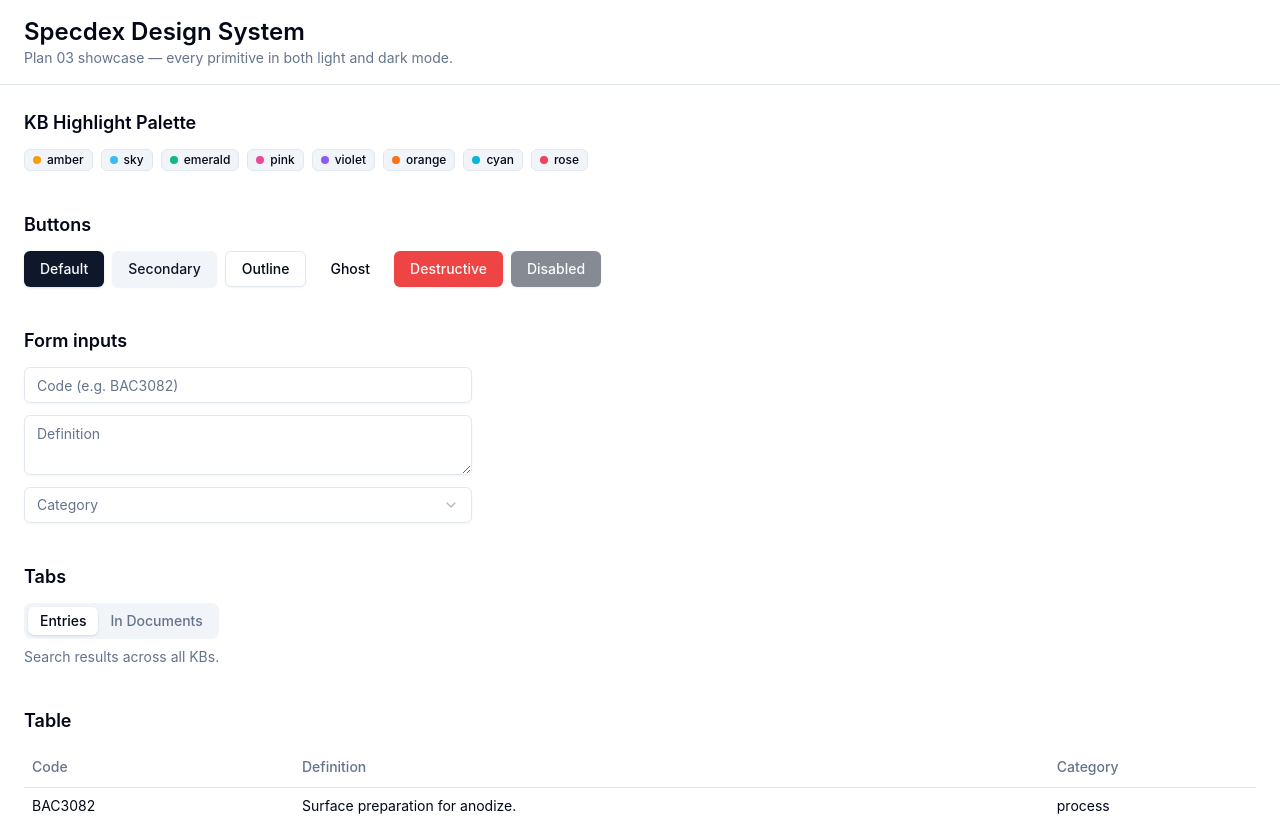
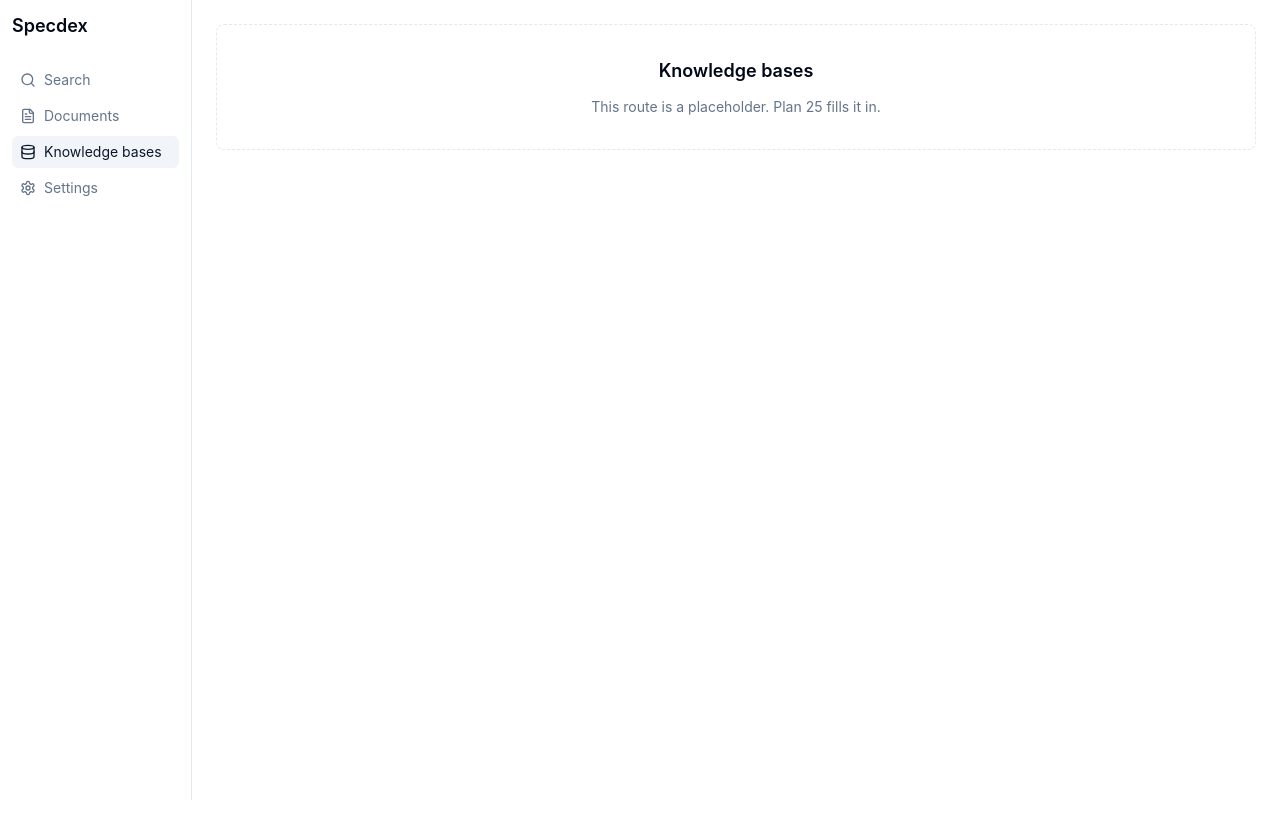
Before and after one commit to bsherifi/specdex, a React (Vite) app: page /kbs in a window 1280 px wide. Shown: the top 816 px of the page. Built offline with nearby package versions, Linux system fonts and the light colour scheme.

Commit message:
feat(router): React Router + sidebar Layout + placeholder routes

```diff
--- a/src/App.tsx
+++ b/src/App.tsx
@@ -1,9 +1,23 @@
 import type { JSX } from "react";
-import { DesignShowcase } from "@/dev/DesignShowcase";
+import { useEffect } from "react";
+import { RouterProvider } from "react-router-dom";
+import { router } from "@/router";
+import { ToastHost } from "@/components/shared";
 import { useSystemTheme } from "@/hooks/useSystemTheme";
+import { subscribeToSpecdexEvents } from "@/lib/events";
 
 export function App(): JSX.Element {
-  // Side effect: keeps `dark` class on <html> in sync with system theme.
   useSystemTheme();
-  return <DesignShowcase />;
+  useEffect(() => {
+    let unlisten: (() => void) | undefined;
+    void subscribeToSpecdexEvents().then((fn) => {
+      unlisten = fn;
+    });
+    return () => unlisten?.();
+  }, []);
+  return (
+    <ToastHost>
+      <RouterProvider router={router} />
+    </ToastHost>
+  );
 }
--- /dev/null
+++ b/src/components/Layout.tsx
@@ -0,0 +1,54 @@
+import type { JSX } from "react";
+import { Link, NavLink, Outlet, useLocation } from "react-router-dom";
+import { Search, FileText, Database, Settings as SettingsIcon } from "lucide-react";
+import { cn } from "@/lib/utils";
+
+const NAV = [
+  { to: "/", label: "Search", icon: Search },
+  { to: "/documents", label: "Documents", icon: FileText },
+  { to: "/kbs", label: "Knowledge bases", icon: Database },
+  { to: "/settings", label: "Settings", icon: SettingsIcon },
+] as const;
+
+export function Layout(): JSX.Element {
+  const loc = useLocation();
+  // Hide chrome on onboarding + design showcase.
+  const minimal = loc.pathname.startsWith("/onboarding") || loc.pathname.startsWith("/__design");
+
+  if (minimal) {
+    return <Outlet />;
+  }
+
+  return (
+    <div className="min-h-screen bg-background text-foreground">
+      <aside className="fixed inset-y-0 left-0 z-20 flex w-48 flex-col border-r border-border bg-card p-3">
+        <Link to="/" className="mb-6 inline-flex items-center gap-2 text-lg font-semibold">
+          Specdex
+        </Link>
+        <nav className="flex flex-col gap-1">
+          {NAV.map(({ to, label, icon: Icon }) => (
+            <NavLink
+              key={to}
+              to={to}
+              end={to === "/"}
+              className={({ isActive }) =>
+                cn(
+                  "inline-flex items-center gap-2 rounded-md px-2 py-1.5 text-sm",
+                  isActive
+                    ? "bg-accent text-accent-foreground"
+                    : "text-muted-foreground hover:bg-muted hover:text-foreground",
+                )
+              }
+            >
+              <Icon className="h-4 w-4" />
+              {label}
+            </NavLink>
+          ))}
+        </nav>
+      </aside>
+      <main className="ml-48 min-h-screen p-6">
+        <Outlet />
+      </main>
+    </div>
+  );
+}
--- /dev/null
+++ b/src/router.tsx
@@ -0,0 +1,35 @@
+import type { JSX } from "react";
+import { createBrowserRouter } from "react-router-dom";
+import { lazy, Suspense } from "react";
+import { Layout } from "@/components/Layout";
+
+const lazyRoute = (loader: () => Promise<{ default: () => JSX.Element }>) => {
+  const Component = lazy(loader);
+  return (
+    <Suspense fallback={<div className="p-6 text-muted-foreground">Loading…</div>}>
+      <Component />
+    </Suspense>
+  );
+};
+
+export const router = createBrowserRouter([
+  {
+    path: "/",
+    element: <Layout />,
+    children: [
+      { index: true, element: lazyRoute(() => import("@/routes/Search")) },
+      { path: "documents", element: lazyRoute(() => import("@/routes/Documents")) },
+      { path: "documents/:id", element: lazyRoute(() => import("@/routes/DocumentViewer")) },
+      { path: "kbs", element: lazyRoute(() => import("@/routes/KbList")) },
+      { path: "kbs/:id", element: lazyRoute(() => import("@/routes/KbDetail")) },
+      { path: "settings", element: lazyRoute(() => import("@/routes/Settings")) },
+      { path: "onboarding", element: lazyRoute(() => import("@/routes/Onboarding")) },
+      {
+        path: "__design",
+        element: lazyRoute(async () => ({
+          default: (await import("@/dev/DesignShowcase")).DesignShowcase,
+        })),
+      },
+    ],
+  },
+]);
--- /dev/null
+++ b/src/routes/DocumentViewer.tsx
@@ -0,0 +1,11 @@
+import type { JSX } from "react";
+import { EmptyState } from "@/components/shared";
+
+export default function DocumentViewer(): JSX.Element {
+  return (
+    <EmptyState
+      title="Document viewer"
+      description="This route is a placeholder. Plan 24 fills it in."
+    />
+  );
+}
--- /dev/null
+++ b/src/routes/Documents.tsx
@@ -0,0 +1,11 @@
+import type { JSX } from "react";
+import { EmptyState } from "@/components/shared";
+
+export default function Documents(): JSX.Element {
+  return (
+    <EmptyState
+      title="Documents"
+      description="This route is a placeholder. Plan 23 fills it in."
+    />
+  );
+}
--- /dev/null
+++ b/src/routes/KbDetail.tsx
@@ -0,0 +1,11 @@
+import type { JSX } from "react";
+import { EmptyState } from "@/components/shared";
+
+export default function KbDetail(): JSX.Element {
+  return (
+    <EmptyState
+      title="KB detail"
+      description="This route is a placeholder. Plan 25 fills it in."
+    />
+  );
+}
--- /dev/null
+++ b/src/routes/KbList.tsx
@@ -0,0 +1,11 @@
+import type { JSX } from "react";
+import { EmptyState } from "@/components/shared";
+
+export default function KbList(): JSX.Element {
+  return (
+    <EmptyState
+      title="Knowledge bases"
+      description="This route is a placeholder. Plan 25 fills it in."
+    />
+  );
+}
--- /dev/null
+++ b/src/routes/Onboarding.tsx
@@ -0,0 +1,11 @@
+import type { JSX } from "react";
+import { EmptyState } from "@/components/shared";
+
+export default function Onboarding(): JSX.Element {
+  return (
+    <EmptyState
+      title="Onboarding"
+      description="This route is a placeholder. Plan 29 fills it in."
+    />
+  );
+}
--- /dev/null
+++ b/src/routes/Search.tsx
@@ -0,0 +1,11 @@
+import type { JSX } from "react";
+import { EmptyState } from "@/components/shared";
+
+export default function Search(): JSX.Element {
+  return (
+    <EmptyState
+      title="Search"
+      description="This route is a placeholder. Plan 22 fills it in."
+    />
+  );
+}
--- /dev/null
+++ b/src/routes/Settings.tsx
@@ -0,0 +1,11 @@
+import type { JSX } from "react";
+import { EmptyState } from "@/components/shared";
+
+export default function Settings(): JSX.Element {
+  return (
+    <EmptyState
+      title="Settings"
+      description="This route is a placeholder. Plan 30 fills it in."
+    />
+  );
+}
```
Also changed, not shown: 1 other file (tests, documents, lock files or other folders).
